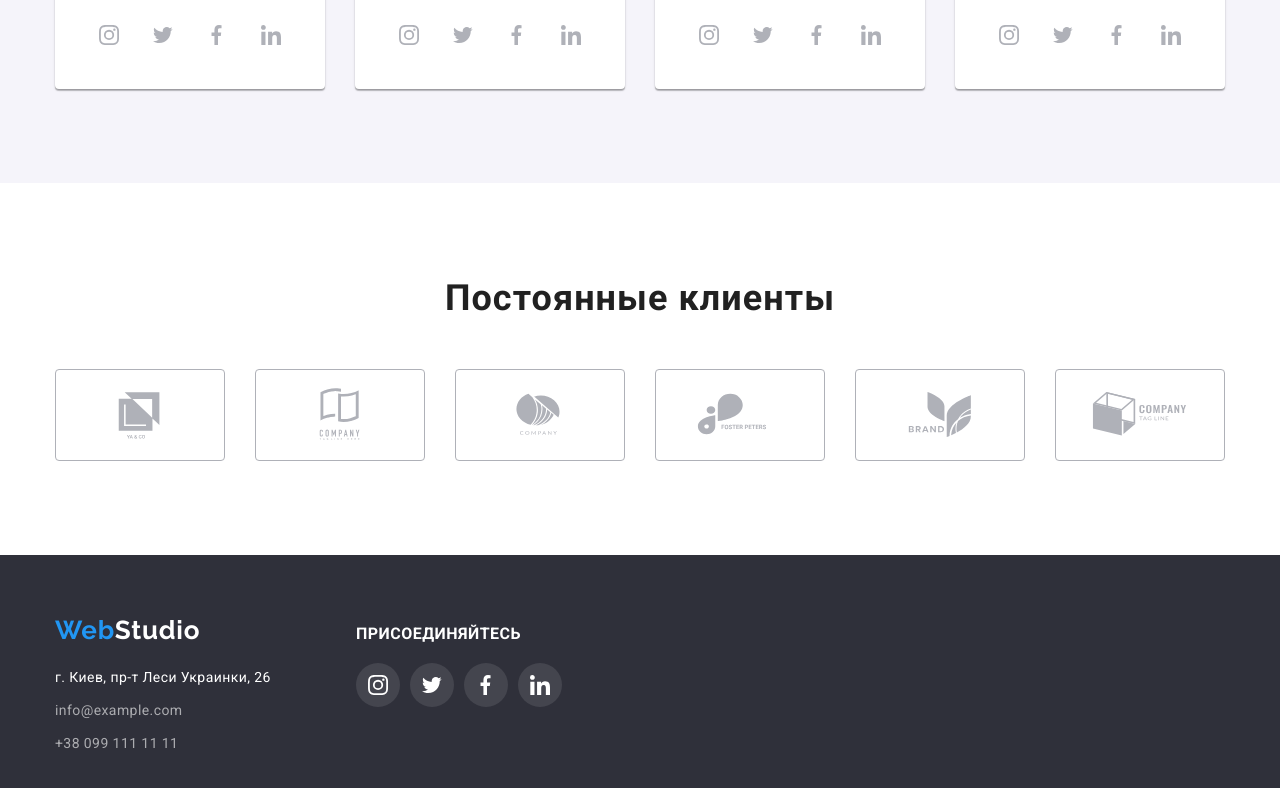
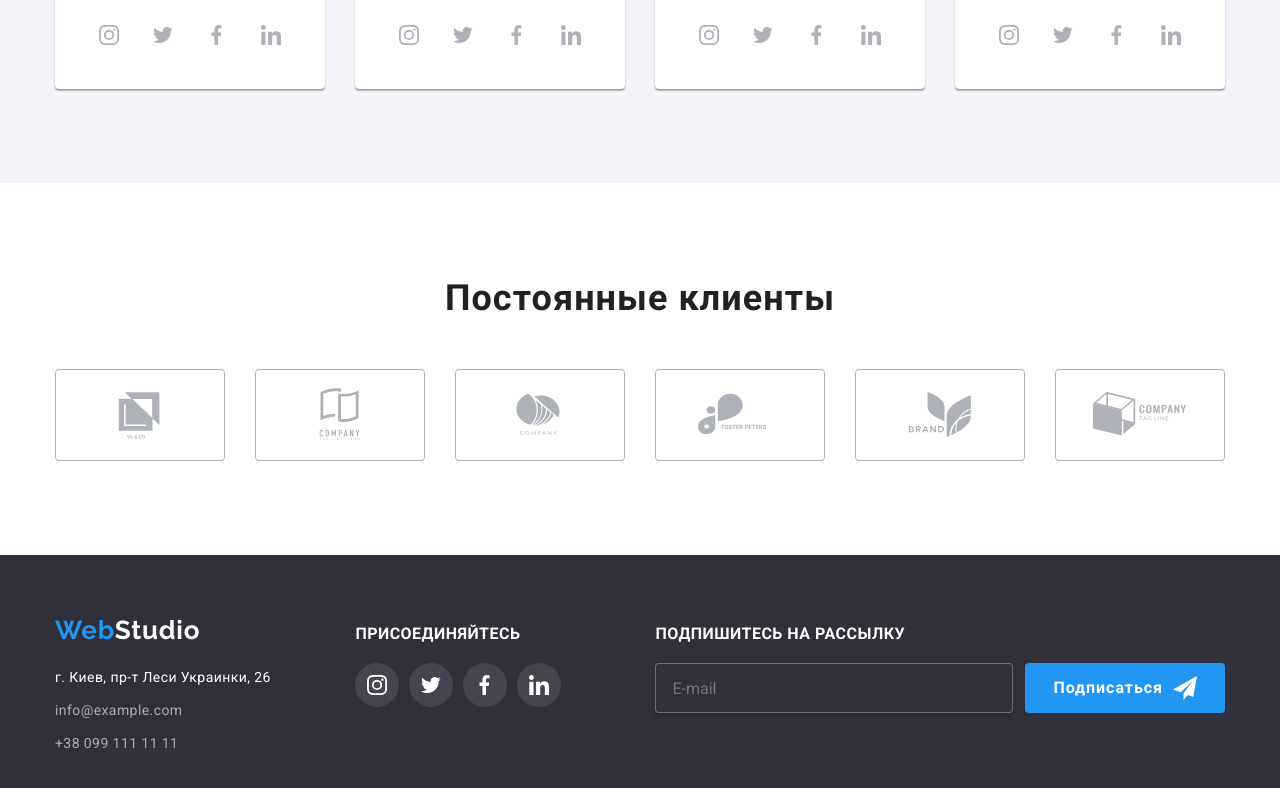
Before and after one commit to Vasyl-Dzumedzei/goit-markup-hw-06, a plain HTML site: page index.html in a window 1280 px wide. Shown: the part 2126-2914 px from the top of the page. Drawn offline with Linux system fonts and the light colour scheme.

Commit message:
add subscribe form to Footer

```diff
--- a/css/styles.css
+++ b/css/styles.css
@@ -521,7 +521,12 @@ body {
   transition: color 250ms cubic-bezier(0.4, 0, 0.2, 1);
 }
 
-.footer-welcome {
+.footer-column2 {
+  margin-right: 94px;
+}
+
+.footer-welcome,
+.footer-subscribe-title {
   color: var(--white-color);
   font-weight: 700;
   line-height: 1.143;
@@ -547,6 +552,52 @@ body {
 .footer-column2 .icons-link:focus {
   background-color: var(--accent-color);
 }
+
+.subscribe-form {
+  display: flex;
+}
+
+.email-input {
+  display: inline-block;
+  width: 358px;
+  height: 50px;
+  padding-left: 16px;
+  border: 1px solid rgba(255, 255, 255, 0.3);
+  box-shadow: 0px 4px 4px rgba(0, 0, 0, 0.15);
+  border-radius: 4px;
+  color: rgba(255, 255, 255, 0.6);
+  background-color: var(--bgc-hero);
+}
+
+.button-submit {
+  display: inline-flex;
+  justify-content: center;
+  align-items: center;
+  font-weight: 700;
+  line-height: 1.143;
+  letter-spacing: 0.06em;
+  margin-left: 12px;
+  padding: 10px 28px;
+  color: var(--white-color);
+  background: var(--accent-color);
+  border-style: none;
+  border-radius: 4px;
+  cursor: pointer;
+  transition: background-color 250ms cubic-bezier(0.4, 0, 0.2, 1);
+}
+
+.button-submit:hover {
+  background-color: var(--bgc-hero-button-hover);
+}
+
+.submit-icon {
+  display: block;
+  width: 24px;
+  height: 24px;
+  margin-left: 10px;
+  fill: currentColor;
+}
+
 /* ФУТЕР */
 
 /* -- ПОРТФОЛІО -- */
--- a/index.html
+++ b/index.html
@@ -558,9 +558,29 @@
             </li>
           </ul>
         </div>
+        <div class="footer-column3">
+          <b class="footer-subscribe-title">Подпишитесь на рассылку</b>
+          <form class="subscribe-form" autocomplete="off">
+            <label for="e-mail" class="email-label"></label>
+            <input
+              class="email-input"
+              type="email"
+              placeholder="E-mail"
+              name="e-mail"
+              required=""
+            />
+            <button class="button-submit" type="submit">
+              Подписаться
+              <svg class="submit-icon" width="24" height="24">
+                <use href="./images/icons.svg#icon-send"></use>
+              </svg>
+            </button>
+          </form>
+        </div>
       </div>
     </footer>
 
+    <!-- Модальное окно -->
     <div class="backdrop is-hidden" data-modal>
       <div class="modal">
         <button data-modal-close type="button" class="close-button">
@@ -572,6 +592,7 @@
             ></use>
           </svg>
         </button>
+        <form></form>
       </div>
     </div>
 
```
Also changed, not shown: portfolio.html (+19 -0 lines).
